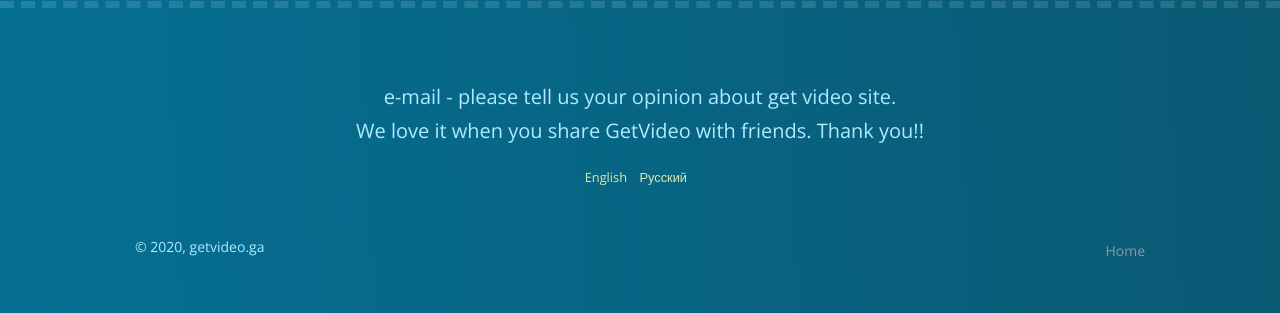
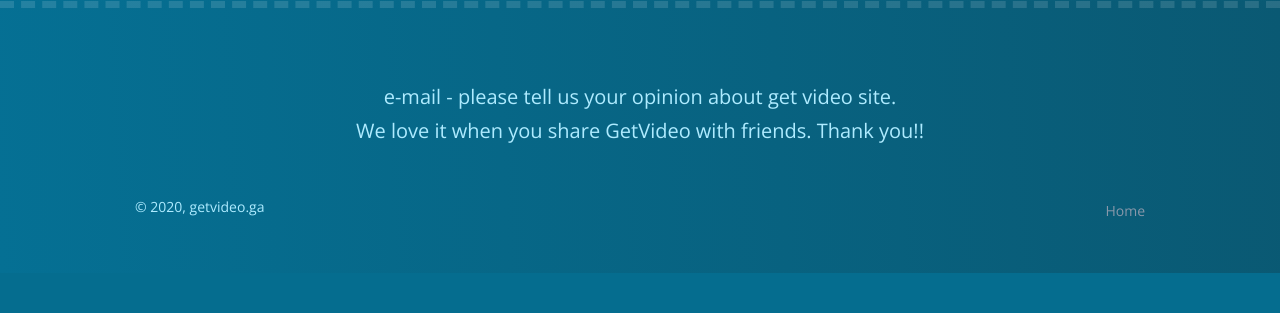
Before and after one commit to GaniyevUz/getvideo-youtube-downloader, a Django app: page / in a window 1280 px wide. Shown: the part 1719-2032 px from the top of the page. After the commit the page ends 1992 px from the top, so only its background shows below. Run offline with Django 4.2, Linux system fonts and the light colour scheme; some libraries are stand-ins or nearby versions.

Commit message:
configured to deploy

```diff
--- a/templates/youtube/footer.html
+++ b/templates/youtube/footer.html
@@ -6,9 +6,9 @@
             We love it when you share GetVideo with friends. Thank you!!
         </p>
 
-        <div class="text-center" id="morelang"><a class="small" href="index.html">English</a> &nbsp <a
-                class="small" href="ru/index.html">Русский</a> &nbsp
-        </div>
+{#        <div class="text-center" id="morelang"><a class="small" href="index.html">English</a> &nbsp <a#}
+{#                class="small" href="ru/index.html">Русский</a> &nbsp#}
+{#        </div>#}
         <div class="mt-5 row align-items-top justify-content-md-between">
             <div class="col-md-3 text-center text-md-left">
                 <div class="copyright">
```
